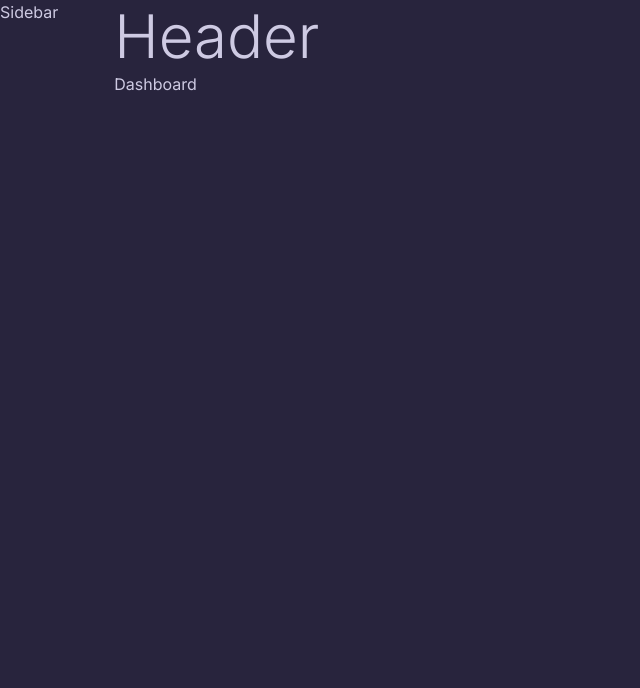
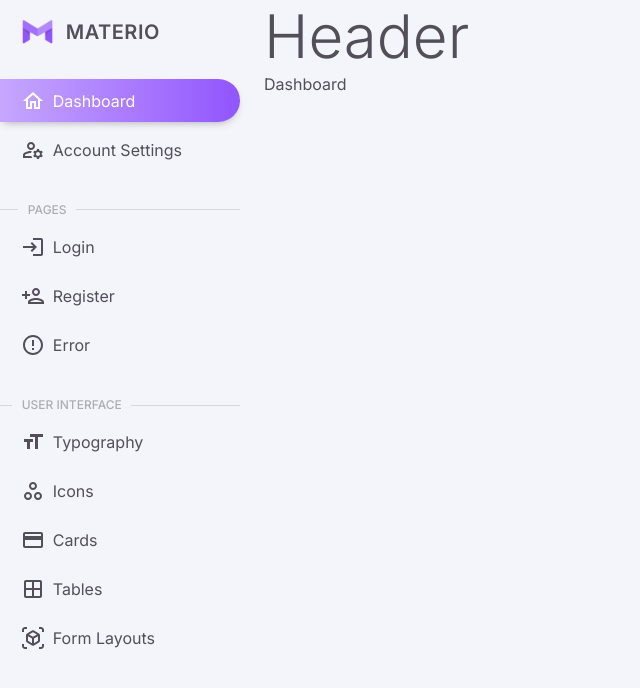
Before and after one commit to imbeltagy/Materio, a React (Vite) app: page / in a window 1280 px wide. Shown: the top 688 px of the page, without its empty margins (0-640 px from the left). Built offline with nearby package versions, Linux system fonts and the light colour scheme.

Commit message:
Initialized Routes Pathes and Created Sidebar for LG screens

```diff
--- a/package.json
+++ b/package.json
@@ -12,6 +12,7 @@
   "dependencies": {
     "@emotion/react": "^11.11.1",
     "@emotion/styled": "^11.11.0",
+    "@mui/icons-material": "^5.14.16",
     "@mui/material": "^5.14.17",
     "@reduxjs/toolkit": "^1.9.7",
     "react": "^18.2.0",
--- a/src/App.jsx
+++ b/src/App.jsx
@@ -7,7 +7,7 @@ import Header from "./components/header/Index";
 
 const Layout = () => {
   return (
-    <Stack direction="row" spacing={4}>
+    <Stack direction="row">
       <Sidebar />
       <Container>
         <Header />
@@ -18,7 +18,7 @@ const Layout = () => {
 };
 
 function App() {
-  const [mode, setMode] = useState("dark");
+  const [mode, setMode] = useState("light");
 
   const theme = useMemo(
     () =>
@@ -73,6 +73,23 @@ function App() {
     [mode]
   );
 
+  const routes = {
+    withSidebar: [
+      { element: <>Dashboard</>, path: "/" },
+      { element: <>Account Settings</>, path: "/account-settings" },
+      { element: <>Typography</>, path: "/typography" },
+      { element: <>Icons</>, path: "/icons" },
+      { element: <>Cards</>, path: "/cards" },
+      { element: <>Tables</>, path: "/tables" },
+      { element: <>Form Layouts</>, path: "/form-layouts" },
+    ],
+    withoutSidebar: [
+      { element: <>Login</>, path: "/login" },
+      { element: <>Register</>, path: "/register" },
+      { element: <>Error</>, path: "/error" },
+    ],
+  };
+
   return (
     <BrowserRouter>
       <ThemeProvider theme={theme}>
@@ -80,11 +97,14 @@ function App() {
         <Routes>
           {/* Pages With Sidebar and Header */}
           <Route path="/" element={<Layout />}>
-            <Route path="/" element={<>Dashboard</>} />
-            <Route path="messages" element={<>Messages</>} />
+            {routes.withSidebar.map(({ path, element }) => (
+              <Route path={path} element={element} />
+            ))}
           </Route>
           {/* Pages Without Sidebar and Header */}
-          <Route path="signin" element={<>signin</>} />
+          {routes.withoutSidebar.map(({ path, element }) => (
+            <Route path={path} element={element} />
+          ))}
         </Routes>
       </ThemeProvider>
     </BrowserRouter>
--- a/src/components/sidebar/Index.jsx
+++ b/src/components/sidebar/Index.jsx
@@ -1,7 +1,21 @@
+import { Stack, Typography } from "@mui/material";
 import React from "react";
+import Nav from "./Nav";
 
 const Sidebar = () => {
-  return <div>Sidebar</div>;
+  return (
+    <Stack minWidth="15rem">
+      {/* Brand */}
+      <Stack direction="row" spacing={1.5} p="1rem 1.3rem">
+        <img src="/images/apple-touch-icon.png" alt="Materio Logo" width="33" height="33" />
+        <Typography fontWeight="600" letterSpacing=".5px" variant="h6" component="span">
+          MATERIO
+        </Typography>
+      </Stack>
+      {/* Nav */}
+      <Nav />
+    </Stack>
+  );
 };
 
 export default Sidebar;
--- /dev/null
+++ b/src/components/sidebar/Nav.jsx
@@ -0,0 +1,85 @@
+import { useTheme } from "@emotion/react";
+import styled from "@emotion/styled";
+import {
+  CreditCardOffOutlined,
+  CreditCardOutlined,
+  ErrorOutlineOutlined,
+  FormatSizeOutlined,
+  HomeOutlined,
+  LoginOutlined,
+  ManageAccountsOutlined,
+  PersonAddOutlined,
+  SpokeOutlined,
+  ViewInArOutlined,
+  WindowOutlined,
+} from "@mui/icons-material";
+import { Divider, List, ListItem, ListItemButton, ListItemIcon, ListItemText } from "@mui/material";
+import { NavLink } from "react-router-dom";
+
+const RouteLink = ({ to, icon, text }) => {
+  return (
+    <NavLink to={to} style={{ color: "inherit", textDecoration: "none" }}>
+      <ListItem sx={{ mt: 0.75 }} disablePadding>
+        <ListItemButton
+          sx={{
+            borderRadius: "0 100rem 100rem 0",
+            pt: ".35rem",
+            pb: ".35rem",
+            pl: "1.3rem",
+          }}
+        >
+          <ListItemIcon sx={{ minWidth: "2rem" }}>{icon}</ListItemIcon>
+          <ListItemText>{text}</ListItemText>
+        </ListItemButton>
+      </ListItem>
+    </NavLink>
+  );
+};
+
+const Nav = () => {
+  const items = [
+    { type: "link", text: "Dashboard", icon: <HomeOutlined />, to: "/" },
+    { type: "link", text: "Account Settings", icon: <ManageAccountsOutlined />, to: "/account-settings" },
+    { type: "divider", text: "PAGES" },
+    { type: "link", text: "Login", icon: <LoginOutlined />, to: "/login" },
+    { type: "link", text: "Register", icon: <PersonAddOutlined />, to: "/register" },
+    { type: "link", text: "Error", icon: <ErrorOutlineOutlined />, to: "/error" },
+    { type: "divider", text: "USER INTERFACE" },
+    { type: "link", text: "Typography", icon: <FormatSizeOutlined />, to: "/typography" },
+    { type: "link", text: "Icons", icon: <SpokeOutlined />, to: "/icons" },
+    { type: "link", text: "Cards", icon: <CreditCardOutlined />, to: "/cards" },
+    { type: "link", text: "Tables", icon: <WindowOutlined />, to: "/tables" },
+    { type: "link", text: "Form Layouts", icon: <ViewInArOutlined />, to: "/form-layouts" },
+  ];
+
+  const StyledList = styled(List)(({ theme }) => ({
+    "& path": { fill: theme.palette.text.primary },
+    "& .active .MuiListItemButton-root": {
+      backgroundImage: `linear-gradient(to right, ${theme.palette.primary.light}, ${theme.palette.primary.main})`,
+      color: theme.palette.primary.contrastText,
+      "& path": { fill: theme.palette.primary.contrastText },
+      boxShadow: "0px 4px 8px -4px rgba(58, 53, 65, 0.42)",
+    },
+  }));
+
+  const StyledDivider = styled(Divider)(({ theme }) => ({
+    marginTop: "1.85rem",
+    fontSize: ".75rem",
+    fontWeight: 500,
+    color: "rgba(58, 53, 65, 0.38)",
+  }));
+
+  return (
+    <StyledList>
+      {items.map((item) =>
+        item.type === "link" ? (
+          <RouteLink text={item.text} to={item.to} icon={item.icon} />
+        ) : (
+          <StyledDivider textAlign="left">{item.text}</StyledDivider>
+        )
+      )}
+    </StyledList>
+  );
+};
+
+export default Nav;
```
Also changed, not shown: 1 other file (tests, documents, lock files or other folders).
